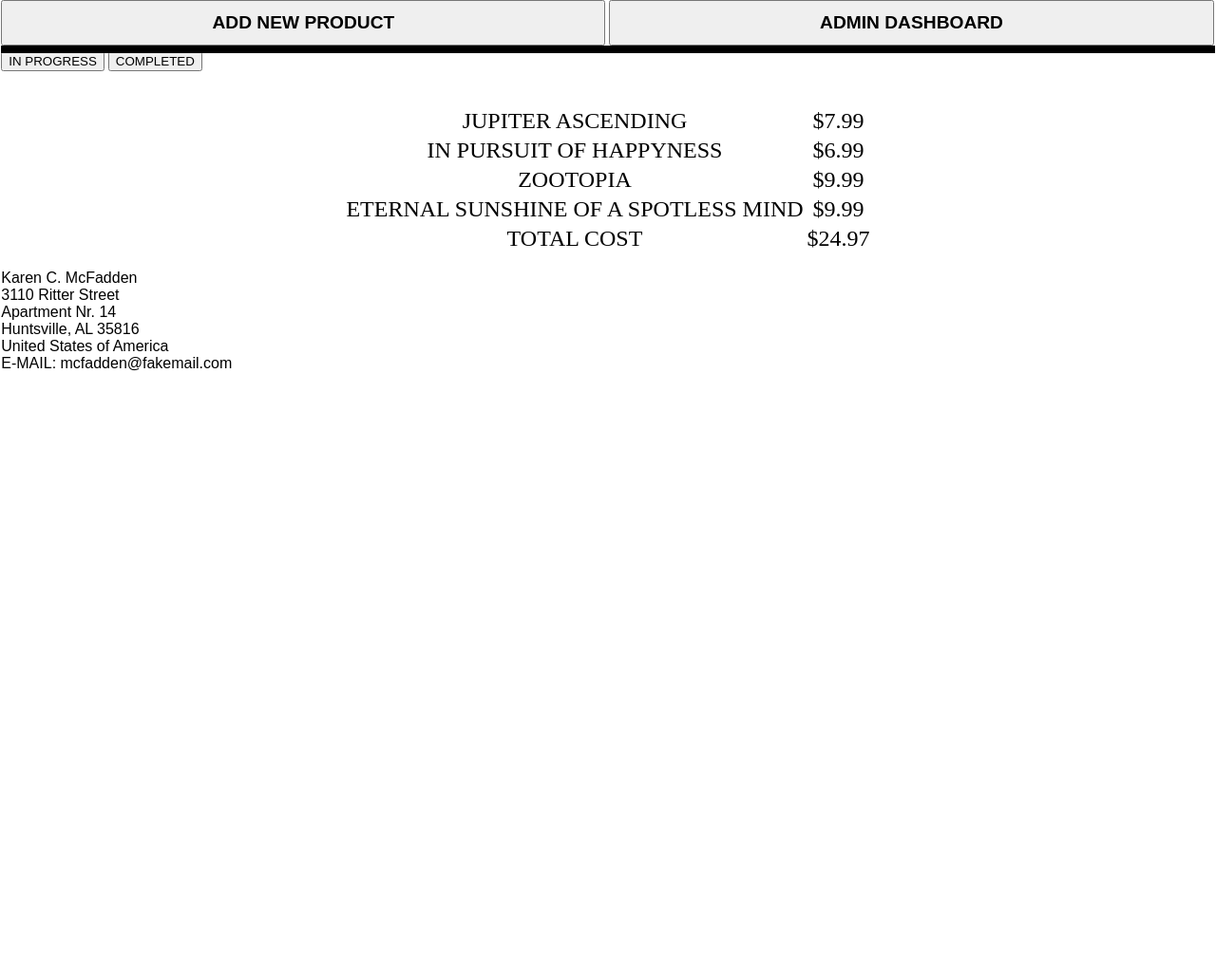
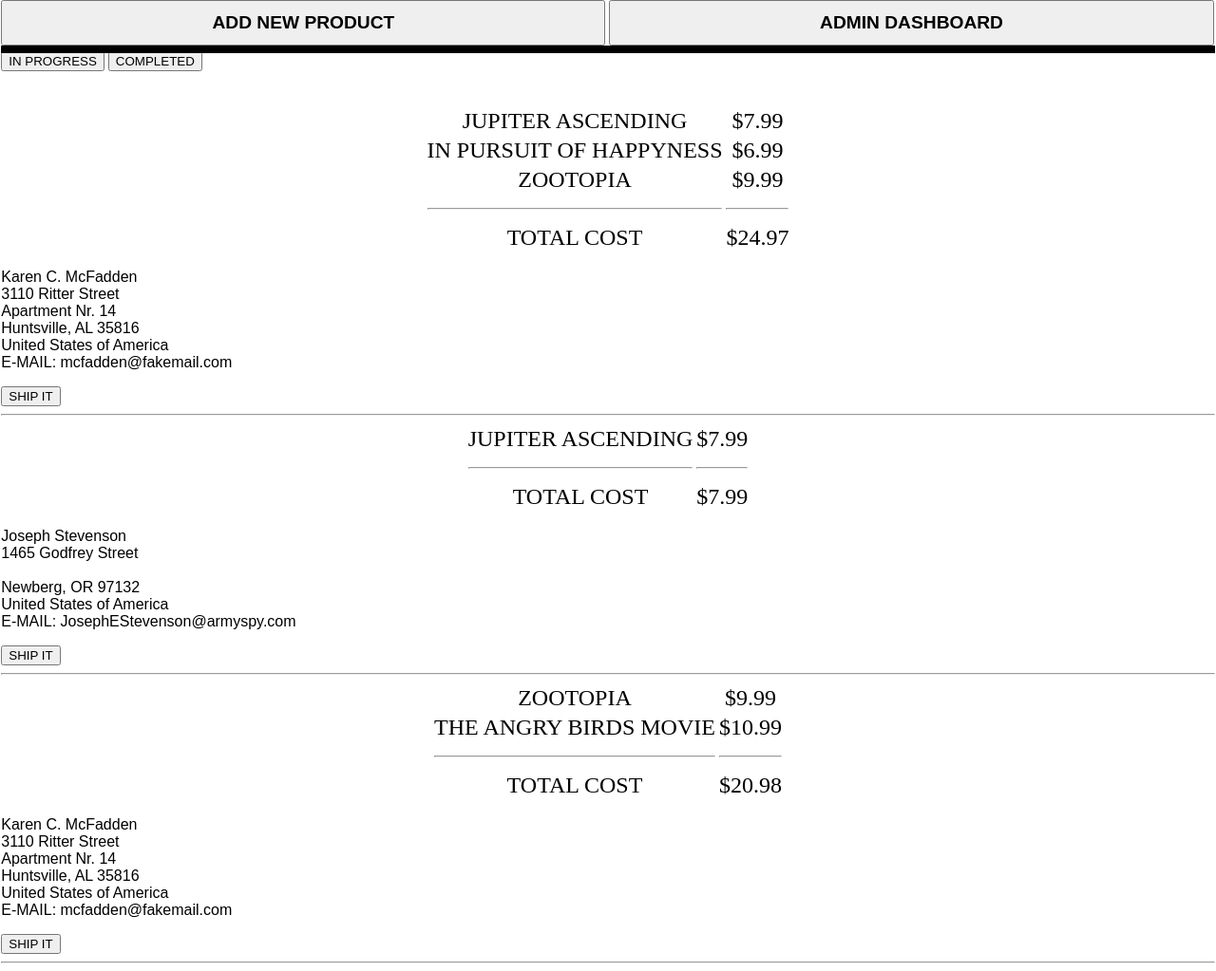
Before and after one commit to Tavcar/Online_store, a Python web app: template templates/admin_orders.html in a window 1280 px wide. Shown: the whole page at 95% size. Before the commit the page ends 391 px from the top, so only its background shows below. Run offline with Jinja, Linux system fonts and the light colour scheme; the template is opened without the code that fills it: most values are stand-ins (such as "Sample title", 1, 10 or a date in 2020).

Commit message:
Nadgradnja HTML datoteke (2016-11-07).

```diff
--- a/templates/admin_orders.html
+++ b/templates/admin_orders.html
@@ -37,8 +37,8 @@
           <td>$9.99</td>
         </tr>
         <tr>
-          <td>ETERNAL SUNSHINE OF A SPOTLESS MIND</td>
-          <td>$9.99</td>
+          <td><hr></td>
+          <td><hr></td>
         </tr>
         <tr>
           <td>TOTAL COST</td>
@@ -60,37 +60,71 @@
         United States of America<br>
         E-MAIL: mcfadden@fakemail.com</p>
       </div>
-
-
+      <a href="/shipping/{{ order.key.id() }}">
+        <button>SHIP IT</button>
+      </a>
+      <hr>
+    </div>
+    <div class="admin-order-table">
+      <table class="admin-table">
+        <tr>
+          <td>JUPITER ASCENDING</td>
+          <td>$7.99</td>
+        </tr>
+        <tr>
+          <td><hr></td>
+          <td><hr></td>
+        </tr>
+        <tr>
+          <td>TOTAL COST</td>
+          <td>$7.99</td>
+        </tr>
+      </table>
+      <div class="admin-order-address">
+        <p>Joseph Stevenson<br>
+        1465 Godfrey Street<br>
+        <br>
+        Newberg, OR 97132<br>
+        United States of America<br>
+        E-MAIL: JosephEStevenson@armyspy.com </p>
+      </div>
+      <a href="/shipping/{{ order.key.id() }}">
+        <button>SHIP IT</button>
+      </a>
+      <hr>
+    </div>
+<div class="admin-order-table">
+      <table class="admin-table">
+        <tr>
+          <td>ZOOTOPIA</td>
+          <td>$9.99</td>
+        </tr>
+        <tr>
+          <td>THE ANGRY BIRDS MOVIE</td>
+          <td>$10.99</td>
+        </tr>
+        <tr>
+          <td><hr></td>
+          <td><hr></td>
+        </tr>
+        <tr>
+          <td>TOTAL COST</td>
+          <td>$20.98</td>
+        </tr>
+      </table>
+      <div class="admin-order-address">
+        <p>Karen C. McFadden<br>
+        3110 Ritter Street<br>
+        Apartment Nr. 14<br>
+        Huntsville, AL 35816<br>
+        United States of America<br>
+        E-MAIL: mcfadden@fakemail.com</p>
+      </div>
+      <a href="/shipping/{{ order.key.id() }}">
+        <button>SHIP IT</button>
+      </a>
+      <hr>
     </div>
     <!-- {% endfor %} -->
   </body>
 </html>
-
-
-
-
-<!--
-{% for order in history_list %}
-    <div class="uh-order">
-        <div class="uh-order-product">
-            {% for product in order %}
-                <p>{{ product.name }}   {{ product.price }} </p>
-            {% endfor %}
-        </div>
-        <p>{{ order.total }}</p>
-        <div class="uh-order-address">
-            <p>{{ order.customer.full_name }}{{ order.customer.email }}</p>
-            <p>{{ order.customer.address_line_1 }}, {{ order.customer.address_line_2 }}</p>
-            <p>{{ order.customer.zip_number}} {{ order.customer.city }}, {{ order.customer.country }}</p>
-            <p>Status: shipped-{{ order.shipped }}</p>
-            <div class="btn-group pull-right">
-                <a class="button-s" href="/shipping/{{ order.key.id() }}">Ship it</a>
-            </div>
-        </div>
-    </div>
-{% endfor %}
-
-
-</body>
-</html> -->
```
